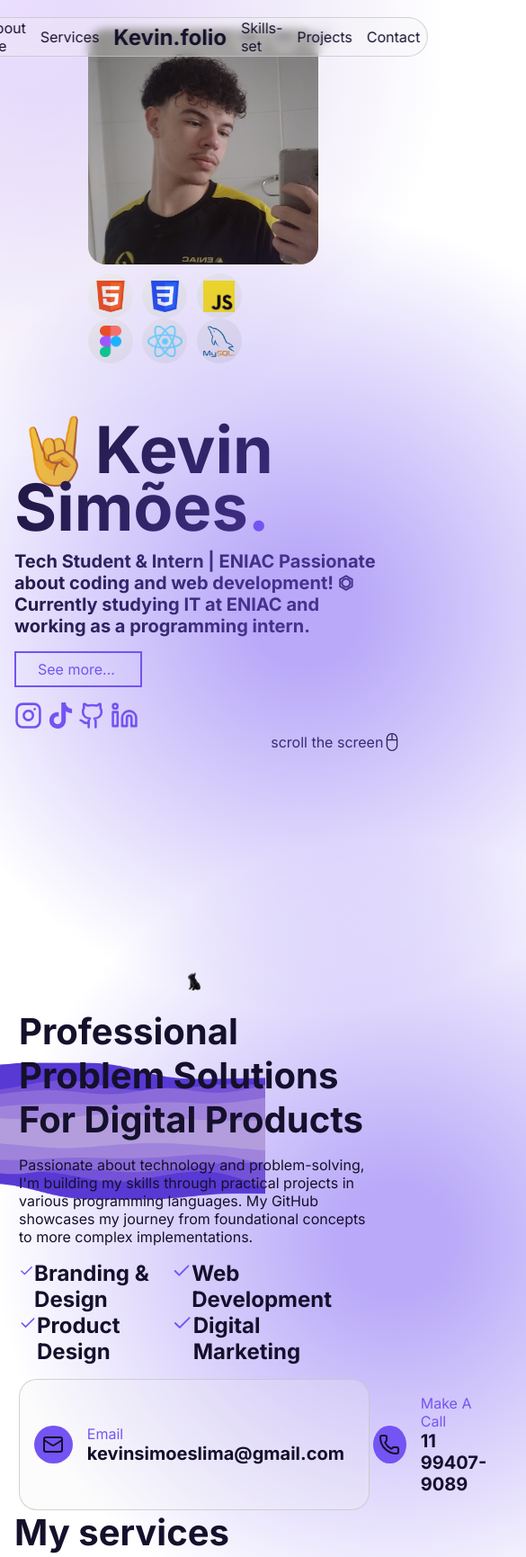
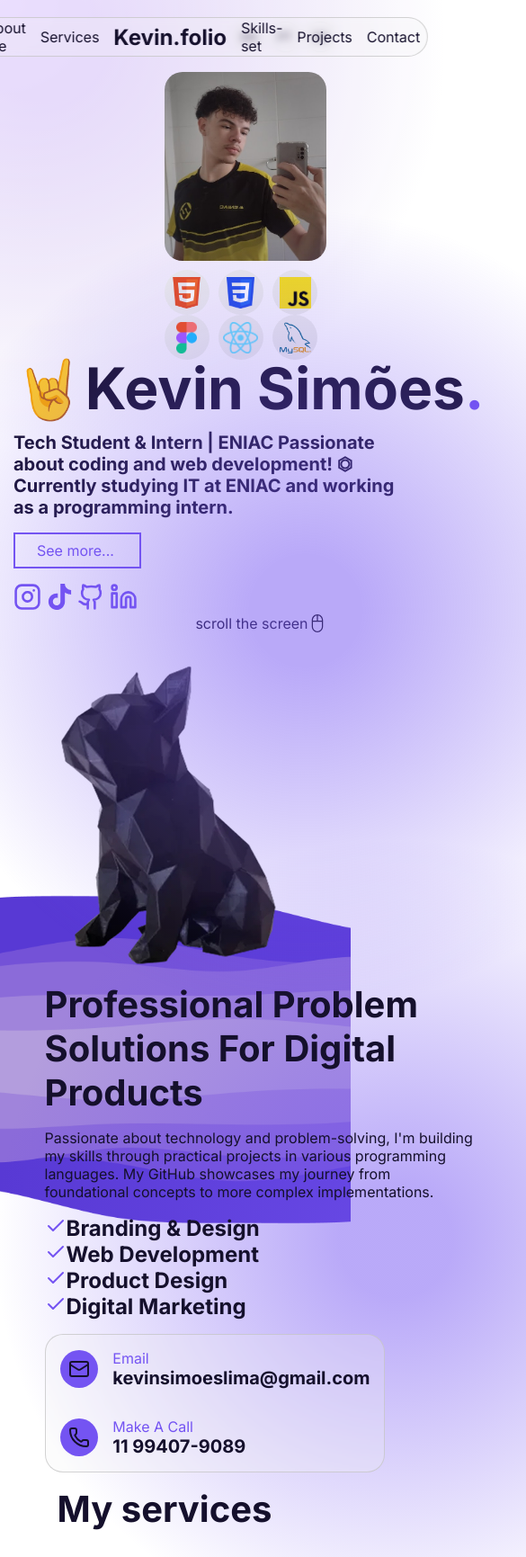
Before and after one commit to kevin-simoes/kevin.folio, a plain HTML site: page index.html in a window 390 px wide. Shown: the top 1731 px of the page at 90% size, 585 px wide, since content can reach past the window. Drawn offline with Linux system fonts and the light colour scheme.

Commit message:
Responsivo 1/2

```diff
--- a/index.html
+++ b/index.html
@@ -112,6 +112,7 @@
             </svg>
         </div>
         <main class="about-me" id="about">
+            <div class="about-content">
                 <div class="about-info">
                     <h2 id="aboutTitle">Professional Problem Solutions For Digital Products</h2>
                     <p id="aboutDescription">Passionate about technology and problem-solving, I'm building my skills through
@@ -174,12 +175,15 @@
                 <div>
                     <img src="./img/images/dog.png" alt="Lebron?">
                 </div>
+            </div>
         </main>
         <main class="services" id="services">
             <h2 id="servicesTitle">My services</h2>
             <div class="services-div">
                 <div class="services-laptop">
+                    <a href="https://kevin-simoes.github.io/Games-characters/red%20dead%20redemption/">
                         <img src="./img/images/laptop.png" alt="laptop">
+                    </a>
                 </div>
                 <div class="services-txt">
                     <h3 id="webDesignTitle">Web Application Design <span style="color: var(--accent);">+ dark
@@ -195,7 +199,9 @@
                         throug.</p>
                 </div>
                 <div class="services-mobile">
+                    <a href="https://kevin-simoes.github.io/Games-characters/red%20dead%20redemption/">
                       <img src="./img/images/mobile.png" alt="laptop">
+                    </a>
                 </div>
             </div>
         </main>
@@ -456,7 +462,7 @@
         window.addEventListener('mousemove', (e) => {
             mouseX = e.clientX;
             mouseY = e.clientY;
-            cursor.style.opacity = '0.1';
+            cursor.style.opacity = '0.3';
         });
 
         window.addEventListener('mouseleave', () => {
--- a/style/content/about-me.css
+++ b/style/content/about-me.css
@@ -1,30 +1,38 @@
 .about-me {
   display: flex;
   flex-direction: row;
+  margin: 0 auto;
   gap: 1rem;
   position: relative;
   width: 100%;
   min-height: 100vh;
   align-items: center;
+  position: relative;
+  overflow: visible; /* permite que o filho ultrapasse */
+
 }
 
 .about-me::before {
   content: '';
   position: absolute;
   top: 0;
-  left: 50%;
-  transform: translateX(-50%);
-  width: 100vw;
-  height: 100%;
+  left: 0; /* começa na borda da tela */
+  width: 100vw; /* 100% da largura da viewport */
+  height: 100%; /* ou altura fixa, tipo 700px */
   background-image: url('../../img/images/background-about-me.png');
-  background-size: 100% auto; /* Força 100% de largura, altura ajustável */
+  background-size: cover; /* cobre toda a largura */
   background-position: center;
   background-repeat: no-repeat;
   z-index: -2;
 }
 
+.about-content {
+  display: flex;
+  margin: 0 auto;
+}
+
 .about-info {
-    width: 792px;
+    max-width: 792px;
     display: flex;
     flex-direction: column;
     gap: 1rem;
@@ -76,24 +84,38 @@
     color: var(--accent);
 }
 
-  @media screen and (max-width: 444px) {
-
-#about::before {
-    left: 21%;
+@media screen and (max-width: 911px) {
+  .about-content {
+    display: flex;
+    flex-direction: column-reverse;
+    padding: 1rem;
+    max-width: 681px;
   }
 
-  #about {
+}
+
+@media screen and (max-width: 740px) {
+  .about-info span {
+    display: grid;
     grid-template-columns: auto;
-    flex-direction: column-reverse;
-    width: 400px;
-  }
+}
 
-  #about img {
-    width: 1rem;
-  }
+.about-contact {
+  flex-direction: column;
+  width: fit-content;
+}
 
-  .about-info {
-    width: 390px;
-  }
+.about-info h2,
+.about-info p {
+  max-width: 681px;
+}
 
-  }
+}
+
+@media screen and (max-width: 580px) {
+  .about-info h2, .about-info p {
+    max-width: 481px;
+
+}
+
+}
--- a/style/content/form.css
+++ b/style/content/form.css
@@ -126,3 +126,28 @@
     color: var(--text-color);
     width: 100%;
 }
+
+@media (max-width: 1110px) {
+
+    .form {
+        grid-template-columns: auto;
+    }
+
+    .form-left-side {
+        width: 100%;
+    }
+
+    .contact-form {
+        width: 875px;
+    }
+
+    .input#phone, .input#name, .input#email {
+        width: 100%;
+    }
+
+    .styled-select {
+        width: 74%;
+    }
+
+    .
+  }
--- a/style/content/introduction.css
+++ b/style/content/introduction.css
@@ -2,27 +2,35 @@
 
 .introduction {
   display: grid;
-    grid-template-columns: 598px 519px;
+  margin: 0 auto;
+  grid-template-columns: auto 519px;
+  max-width: 1200px;
   align-items: center;
-    margin-top: 1rem;
   gap: 4rem;
+  padding: 5rem 5rem 0rem 5rem;
 }
 
 .content-portfolio {
   display: grid;
-    max-width: 1200px;
-    margin: 0 auto;
-    align-items: center;
-    gap: 3rem;
-    padding: 5rem;
-    position: relative;
-    z-index: 1;
+  place-items: center;
 }
+
+
 
 .left-side {
   display: flex;
+  max-width: 600px;
   flex-direction: column;
   gap: 1rem;
+}
+
+.left-side h5 {
+  width: 100%;
+  /* ocupa 80% da largura do container pai */
+  max-width: 700px;
+  /* não cresce demais em telas maiores */
+  word-wrap: break-word;
+  /* força a quebra quando a palavra for muito grande */
 }
 
 svg {
@@ -43,7 +51,7 @@
 
 .right-top {
   display: grid;
-    grid-template-columns: auto auto;
+  grid-template-columns: 50% 60%;
 }
 
 .top-one {
@@ -52,9 +60,7 @@
   justify-content: space-between;
   width: 242px;
   height: 262px;
-    background:
-      linear-gradient(to bottom, rgba(238, 238, 238, 0.966) 20%, rgba(0, 0, 0, 0) 100%),
-      url(../../img/images/guarulhos.avif) no-repeat center center;
+  background: linear-gradient(to bottom, rgba(238, 238, 238, 0.966) 20%, rgba(0, 0, 0, 0) 100%), url(../../img/images/guarulhos.avif) no-repeat center center;
   background-size: 100%;
   border-radius: 20px;
 }
@@ -67,6 +73,18 @@
   border-radius: 20px;
 }
 
+.top-one,
+.top-two {
+  width: 100%;
+  max-width: 242px;
+  /* ou 256px para top-two */
+  aspect-ratio: 242 / 262;
+  /* mantém proporção */
+  background-size: cover;
+  border-radius: 20px;
+}
+
+
 .right-down {
   display: grid;
   grid-template-columns: auto auto;
@@ -75,11 +93,11 @@
 .down-one {
   width: 323px;
   height: 120px;
-    background:
-      linear-gradient(to left, var(--primary) 20%, rgba(0, 0, 0, 0) 100%),
-     var(--accent) no-repeat center center;
+  background: linear-gradient(to left, var(--primary) 20%, rgba(0, 0, 0, 0) 100%), var(--accent) no-repeat center center;
   border-radius: 20px;
 }
+
+
 
 .down-one h5 {
   padding: 1rem;
@@ -88,7 +106,7 @@
 
 .down-two {
   width: 181px;
-    display:grid;
+  display: grid;
   grid-template-columns: auto auto auto;
 }
 
@@ -115,7 +133,7 @@
   color: var(--primary);
 }
 
-.introduction-down svg{
+.introduction-down svg {
   color: black;
 }
 
@@ -142,7 +160,7 @@
   border-radius: 20px;
   padding: 0.5rem;
   color: rgb(83, 83, 83);
-  width: auto;
+  width: fit-content;
 }
 
 .cep-bottom p:last-child {
@@ -151,7 +169,7 @@
   border-radius: 20px;
   padding: 0.5rem;
   color: var(--accent);
-  width: auto;
+  width: fit-content;
 }
 
 @media (prefers-color-scheme: dark) {
@@ -160,16 +178,89 @@
   }
 }
 
-@media screen and (max-width: 444px) {
+@media screen and (max-width: 1241px) {
+
+  .content-portfolio {
+    padding-inline: 0rem;
+  }
+
+  .introduction {
+    gap: 1rem;
+  }
+
+}
+
+@media screen and (max-width: 1286px) {
+  .left-side h1 {
+    font-size: 4rem;
+    min-width: 600px;
+  }
+
+}
+
+@media (max-width: 1195px) {
+
+  .top-one,
+  .top-two {
+    width: 180px;
+    height: 210px;
+    background-size: cover;
+  }
+
+  .right-top {
+    display: grid;
+    grid-template-columns: 40% 60%;
+  }
+
+  .down-one {
+    width: 18vw;
+  }
+
+  .right-down {
+    display: grid;
+    grid-template-columns: 215px auto;
+  }
+
+  .cep-top h3 {
+    font-size: 1.7rem;
+  }
+
+  .left-side h1 {
+    font-size: 4rem;
+    min-width: 600px;
+  }
+
+  .left-side h5 {
+    width: 100%;
+    max-width: 600px;
+    word-wrap: break-word;
+  }
+}
+
+@media (max-width: 1110px) {
+
+  .left-side h5 {
+    width: 80%;
+    max-width: 500px;
+    word-wrap: break-word;
+  }
+
+  .left-side h1 {
+    font-size: 4rem;
+    min-width: 550px;
+  }
+
+  .introduction {
+    gap: 0rem;
+  }
+}
+
+@media (max-width: 1050px) {
+
   .introduction {
     width: 420px;
     display: flex;
     flex-direction: column-reverse;
-  }
-
-  .content-portfolio {
-    padding: 1rem;
-    gap: 0rem;
   }
 
   .top-one {
--- a/style/content/my-services.css
+++ b/style/content/my-services.css
@@ -20,12 +20,21 @@
     align-items: center;
     justify-content: center;
     border-radius: 0px 200px 0 200px;
+    transition: 0.5s ease;
+}
 
+.services-laptop:hover {
+    box-shadow: 0rem 0rem 2rem var(--accent);
 }
 
 .services-laptop img {
     width: 387.63px;
     height: 252px;
+    transition: 0.5s ease;
+}
+
+.services-laptop img:hover {
+    transform: scale(1.1);
 }
 
 .services-txt {
@@ -44,10 +53,41 @@
     align-items: center;
     justify-content: center;
     border-radius: 200px 0 200px 0;
+    transition: 0.5s ease;
 }
 
 .services-mobile img {
     width: 181px;
     height: 361px;
+    transition: 0.5s ease;
+}
+
+.services-mobile:hover {
+    box-shadow: 0rem 0rem 2rem var(--text-color);
+    transform: scale(0.95);
+}
+
+@media screen and (max-width: 735px) {
+    .services-div {
+        grid-template-columns: auto;
+    }
+}
+
+
+@media screen and (max-width: 376px) {
+    .services-laptop img {
+        width: 266.63px;
+        height: auto;
+    }
+
+    .services-mobile img {
+        width: auto;
+        height: 266.63px;
+    }
+
+    .services-laptop , .services-mobile {
+        width: 325px;
+        height: 325px;
+    }
 
 }
--- a/style/content/skills.css
+++ b/style/content/skills.css
@@ -5,7 +5,7 @@
     gap: 3rem;
     width: 100%;
     min-height: 100vh;
-    margin: 0;
+    margin: 0 auto;
   }
 
   .skills::before {
@@ -30,9 +30,11 @@
 
 .skills-group {
     display: grid;
-    grid-template-columns: auto auto;
-    width: 561.5px;
+    grid-template-columns: repeat(auto-fit, minmax(140px, 1fr)); /* Ajusta automaticamente */
     gap: 2rem;
+    width: 100%; /* Ocupa toda a largura disponível */
+    max-width: 561.5px; /* Mantém limite em telas grandes */
+
 }
 
 .skills-mini-card {
@@ -42,9 +44,10 @@
     backdrop-filter: blur(2px);
     padding: 0 1rem 1.5rem 1rem;
     border-radius: 20px;
-    width: 248px;
+    width: 100%; /* Agora ocupa a coluna inteira */
     gap: 0.5rem;
     border: 1px solid var(--border-color);
+    box-sizing: border-box;
 }
 
 .skills-mini-card nav {
@@ -53,7 +56,6 @@
     justify-content: space-between;
 }
 
-
 .skills-big-card {
     display: grid;
     grid-template-rows: 1.4rem auto;
@@ -61,7 +63,7 @@
     backdrop-filter: blur(2px);
     padding: 0 1rem 1.5rem 1rem;
     border-radius: 20px;
-    width: 561.5px;
+    max-width: 561.5px;
     gap: 0.5rem;
     border: 1px solid var(--border-color);
 }
@@ -104,3 +106,14 @@
     height: 5px;
     border-radius: 10px;
 }
+
+@media (max-width: 610px){
+    .skills-group {
+        grid-template-columns: repeat(auto-fit, minmax(140px, 248px));
+        max-width: 561.5px;
+    }
+
+    .skills-mini-card {
+    }
+
+}
```
Lines whose indentation alone changed are shown as unchanged.
